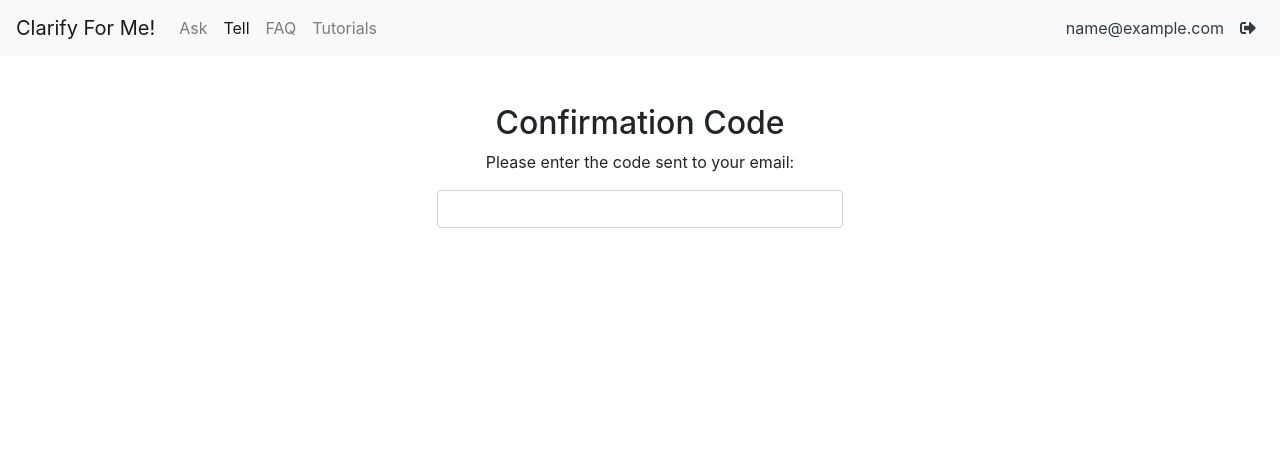
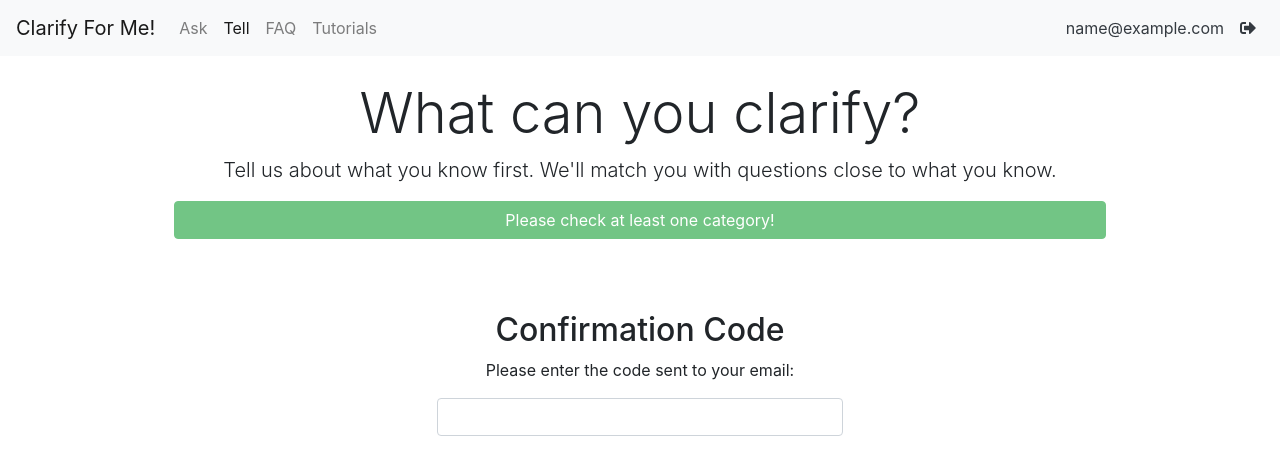
Before and after one commit to ahmetrasit/clarify, a Django app: page /tell/ in a window 1280 px wide. Shown: the top 475 px of the page. Run offline with Django 3.2, Linux system fonts and the light colour scheme; the visitor is signed in with stand-in values (Sample User, id 1); some libraries are stand-ins or nearby versions.

Commit message:
knowledge registration - polishing ui

```diff
--- a/main/static/json/curated_categories_main.json
+++ b/main/static/json/curated_categories_main.json
@@ -420,7 +420,7 @@
 	},
 
 
-	"Countries" :{
+	"Places" :{
 		"Europe" :[
 			"Albania",
 			"Andorra",
--- a/templates/knowledge.html
+++ b/templates/knowledge.html
@@ -4,15 +4,28 @@
 
 {% block content_up %}
   <div class="col-md-1"></div>
-  <div class="col-md-10">
-    <div class="main row mt-5">
-      <div class="first col-sm-4 show">
-      </div>
-      <div class="second col-sm-4 d-none">
-      </div>
-      <div class="third col-sm-4 d-none">
+    <div class="col-md-10 text-center">
+      <div class="jumbotron m-2 pt-3" style="background:transparent !important">
+        <h1 class="display-4">What can you clarify?</h1>
+        <p class="lead">Tell us about what you know first. We'll match you with questions close to what you know.</p>
+        <div class="row">
+          <div class="zero col-sm-4 show" id="zero"></div>
+          <div class="first col-sm-4 show" id="first_column"></div>
+          <div class="second col-sm-4 d-none" id="second_column"></div>
+          <div class="third col-sm-4 d-none" id="third_column"></div>
+        </div>
+        <div class="row">
+          <div class="col-sm-12">
+            <button role="button" id='submit' type="button" class="btn btn-block btn-success text-white" onclick="saveChecked()" disabled>Please check at least one category!</button>
+          </div>
+        </div>
       </div>
     </div>
+  <div class="col-md-1"></div>
+
+  <div class="col-md-1"></div>
+  <div class="col-md-10">
+
   </div>
 {% endblock content_up %}
 
@@ -37,9 +50,10 @@
     var ti = null
     var checked = {}
     var sep = '_'
+    var checkbox2category = {}
 
     d3.json("{% static "json/curated_categories_main.json" %}").then(function(data){
-      console.log(data)
+      //console.log(data)
       d3.select('.first').selectAll('div').data(Object.keys(data)).enter()
         .append('div')
           .append('button')
@@ -54,11 +68,13 @@
           fi = null
           $('.second').addClass('d-none')
           $('.third').addClass('d-none')
-          $('.fourth').addClass('d-none')
+          $('#zero').attr("class","col-sm-4")
+
         }else{
           f = d
           fi = i
           $("div.second").removeClass("d-none")
+          $('#zero').attr("class","col-sm-2")
           $('.first').children().children().removeClass('bg-success').addClass('bg-secondary')
           $('.first_'+i).addClass('bg-success').removeClass('bg-secondary')
           d3.select('.second').selectAll('div').remove()
@@ -77,7 +93,7 @@
                   }
                 })
                 .append('div').attr('class', 'row')
-          curr.append('div').attr('class', 'col-md-1').append('input').attr('type', 'checkbox').property('checked', function(d,i){return checked['checkbox_' + [fi,i].join(sep)] }).attr('class', function(d,i){return 'checkbox_'+[fi,i].join(sep) }).on('click', saveSecondChecked)
+          curr.append('div').attr('class', 'col-md-1').append('input').attr('type', 'checkbox').property('checked', function(d,i){checkbox2category['checkbox_' + [fi,i].join(sep)]=d; return checked['checkbox_' + [fi,i].join(sep)] }).attr('class', function(d,i){return 'checkbox_'+[fi,i].join(sep) }).on('click', saveSecondChecked)
           curr.append('div').attr('class', 'col-md-10').html(function(d){return d}).on('click', toggleSecond)
 
         }
@@ -90,15 +106,15 @@
           s = null
           si = null
           $('.third').addClass('d-none')
-          $('.fourth').addClass('d-none')
+          $('#zero').attr("class","col-sm-2")
         }else{
           s = d
           si = i
           $("div.third").removeClass("d-none")
+          $('#zero').attr("class","")
           $('.second').children().children().removeClass('bg-success').addClass('bg-secondary')
           $('.second_'+i).addClass('bg-success').removeClass('bg-secondary')
           d3.select('.third').selectAll('div').remove()
-          d3.select('.fourth').selectAll('div').remove()
 
           curr = d3.select('div.third').selectAll('div').data(data[f][d]).enter()
           .append('div').attr('class', 'row')
@@ -114,7 +130,7 @@
           }else {
             return checked['checkbox_' + [fi,si,i].join(sep)]
           }
-        }).attr('class', function(d,i){return 'checkbox_'+[fi, si, i].join(sep) }).on('click', saveThirdChecked)
+        }).attr('class', function(d,i){checkbox2category['checkbox_' + [fi, si, i].join(sep)]=d; return 'checkbox_'+[fi, si, i].join(sep) }).on('click', saveThirdChecked)
         curr.append('div').attr('class', 'col-md-10').html(function(d){return d})
 
           }
@@ -136,6 +152,7 @@
               $('.' + this.className + sep + k).prop('checked', false)
             }
           }
+          toggleSubmitButton()
         }
 
 
@@ -160,8 +177,26 @@
             delete checked[parent]
             $('.' + parent).prop('checked', false)
           }
+          toggleSubmitButton()
+        }
+
+        function toggleSubmitButton() {
+            if(Object.keys(checked).length > 0){
+                $('#submit').attr("disabled", false).html("I'm done!")
+            }else{
+                $('#submit').attr("disabled", true).html("Please check at least one category")
+            }
         }
     })
+
+  function saveChecked() {
+      var selected_categories = Object.keys(checked)
+      for (ci in selected_categories){
+          console.log(ci, checkbox2category[selected_categories[ci]])
+      }
+
+
+  }
   </script>
 
 {% endblock content_bottom %}
```
